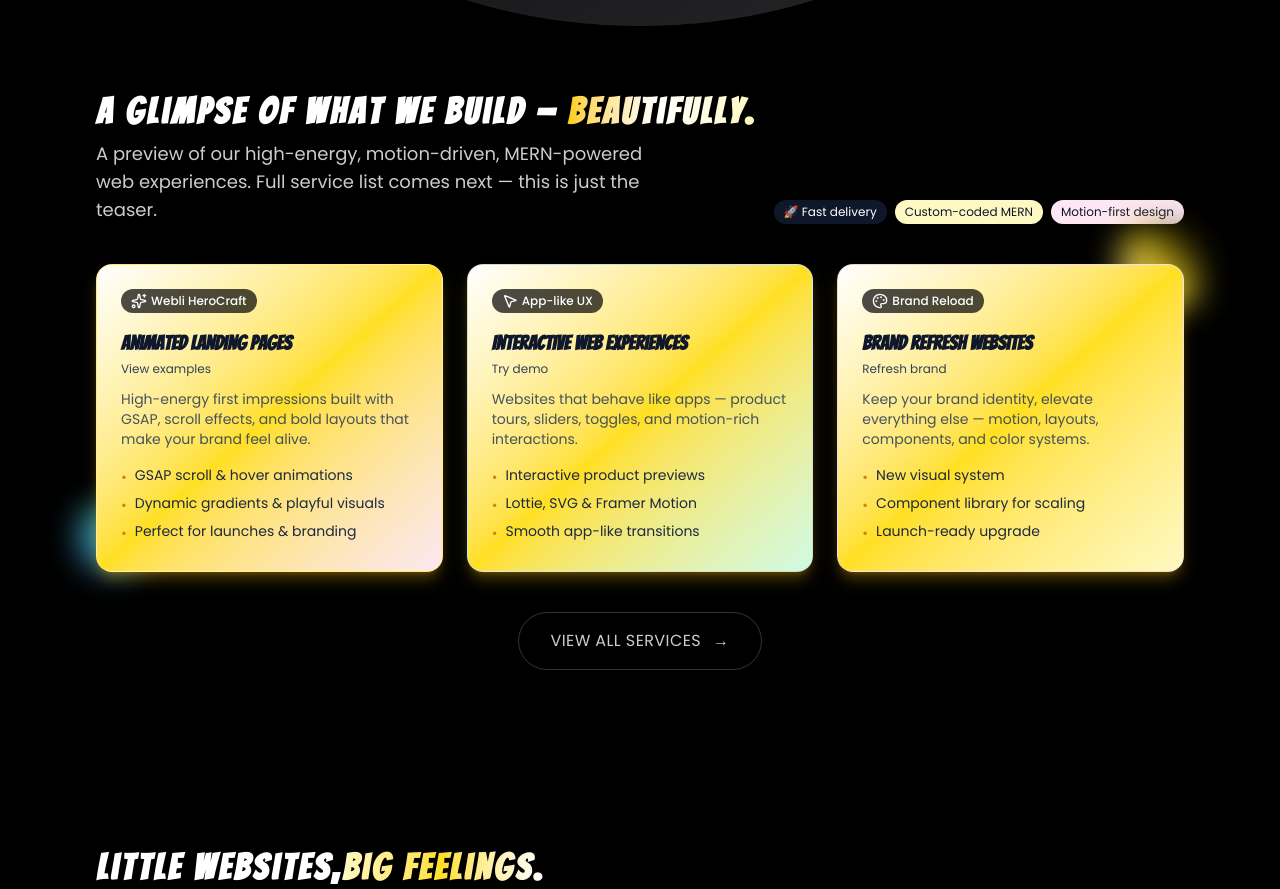
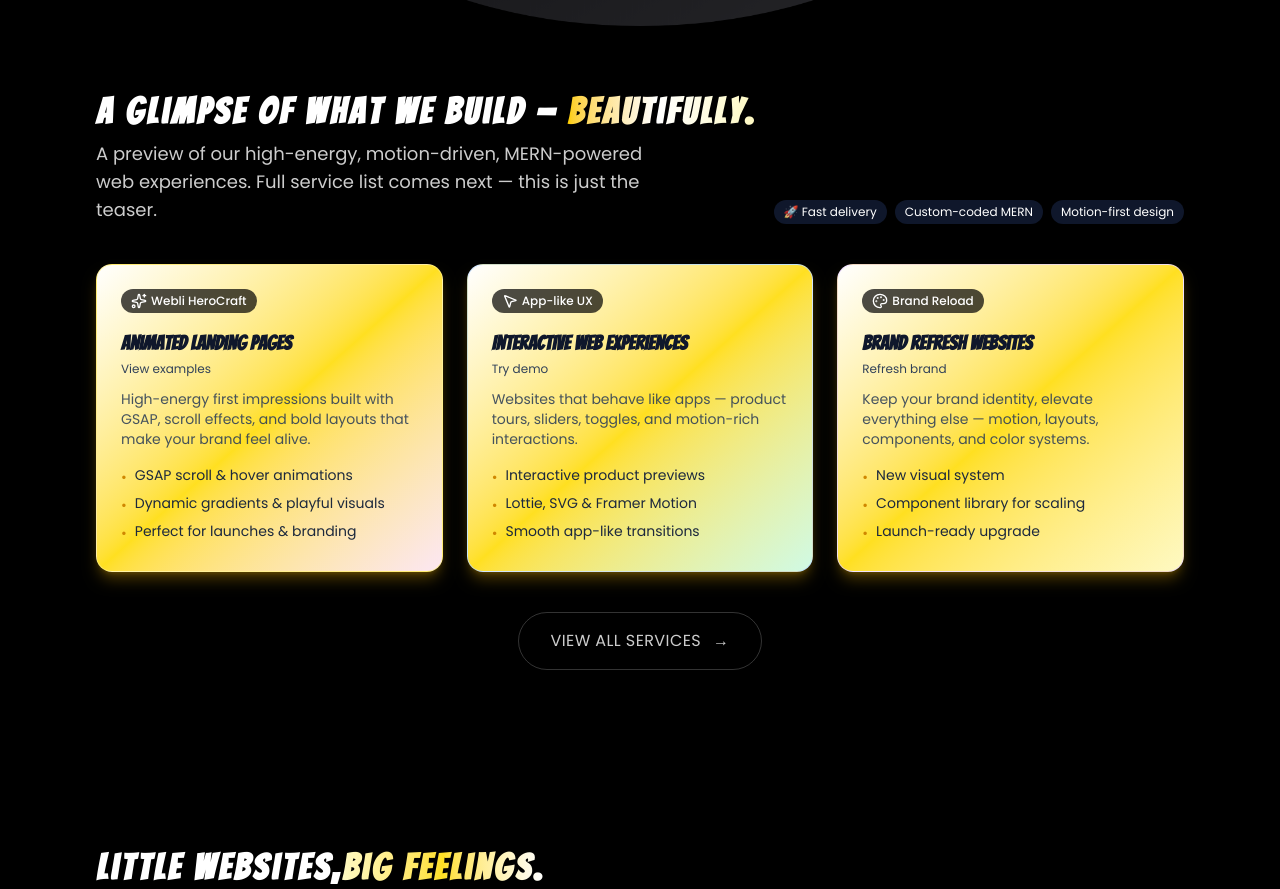
Before and after one commit to rishabh0777/webli-v2, a Next.js app in the folder weblistudio/: page / in a window 1280 px wide. Shown: the part 1414-2303 px from the top of the page. Built offline with nearby package versions, Linux system fonts and the light colour scheme.

Commit message:
feat: Implement GSAP animations for ServicePreview component with scroll-triggered effects

```diff
--- a/weblistudio/src/app/landing/servicePreview.js
+++ b/weblistudio/src/app/landing/servicePreview.js
@@ -1,11 +1,89 @@
 "use client";
 
-import React from "react";
+import React, { useRef } from "react";
 import Link from "next/link";
 import ServiceCard from "@/components/serviceCard";
 import { Sparkles, MousePointer2, Palette } from "lucide-react";
+import gsap from "gsap";
+import { ScrollTrigger } from "gsap/ScrollTrigger";
+import { useGSAP } from "@gsap/react";
+
+gsap.registerPlugin(ScrollTrigger);
 
 export default function ServicePreview() {
+  const sectionRef = useRef(null);
+  const headerRef = useRef(null);
+  const chipsRef = useRef([]);
+  const cardsRef = useRef([]);
+  const ctaRef = useRef(null);
+
+  const addChipRef = (el) => {
+    if (el && !chipsRef.current.includes(el)) {
+      chipsRef.current.push(el);
+    }
+  };
+
+  const addCardRef = (el) => {
+    if (el && !cardsRef.current.includes(el)) {
+      cardsRef.current.push(el);
+    }
+  };
+
+  useGSAP(
+    () => {
+      /* ---------- INITIAL STATE ---------- */
+      gsap.set(headerRef.current, { opacity: 0, y: 30 });
+      gsap.set(chipsRef.current, { opacity: 0, y: 20 });
+      gsap.set(cardsRef.current, { opacity: 0, y: 40 });
+      gsap.set(ctaRef.current, { opacity: 0, y: 20 });
+
+      /* ---------- TIMELINE ---------- */
+      const tl = gsap.timeline({
+        scrollTrigger: {
+          trigger: sectionRef.current,
+          start: "top 75%",
+        },
+        defaults: { ease: "power3.out" },
+      });
+
+      tl.to(headerRef.current, {
+        opacity: 1,
+        y: 0,
+        duration: 0.8,
+      })
+        .to(
+          chipsRef.current,
+          {
+            opacity: 1,
+            y: 0,
+            stagger: 0.12,
+            duration: 0.4,
+          },
+          "-=0.4"
+        )
+        .to(
+          cardsRef.current,
+          {
+            opacity: 1,
+            y: 0,
+            stagger: 0.15,
+            duration: 0.7,
+          },
+          "-=0.2"
+        )
+        .to(
+          ctaRef.current,
+          {
+            opacity: 1,
+            y: 0,
+            duration: 0.5,
+          },
+          "-=0.3"
+        );
+    },
+    { scope: sectionRef }
+  );
+
   const services = [
     {
       title: "Animated Landing Pages",
@@ -62,19 +140,17 @@ export default function ServicePreview() {
 
   return (
     <section
+      ref={sectionRef}
       id="service-preview"
       aria-labelledby="service-preview-heading"
       className="relative py-12 sm:py-16 lg:py-20"
     >
-      {/* INVISIBLE LOCAL + SERVICE SEO SIGNAL */}
-      <meta
-        name="keywords"
-        content="Webli Studio services, animated websites, MERN development, GSAP animations, startup web development, modern web agency India"
-      />
-
       <div className="max-w-6xl mx-auto px-4 sm:px-6 lg:px-8 relative">
         {/* Header */}
-        <div className="flex flex-col md:flex-row md:items-end md:justify-between gap-4 mb-8 sm:mb-10">
+        <div
+          ref={headerRef}
+          className="flex flex-col md:flex-row md:items-end md:justify-between gap-4 mb-8 sm:mb-10"
+        >
           <div>
             <h2
               id="service-preview-heading"
@@ -94,44 +170,41 @@ export default function ServicePreview() {
           </div>
 
           <div className="flex flex-wrap gap-2 text-[0.7rem] sm:text-xs text-slate-500">
-            <span className="inline-flex items-center rounded-full bg-slate-900 text-white px-2.5 py-1 shadow-sm">
-              🚀 Fast delivery
-            </span>
-            <span className="inline-flex items-center rounded-full bg-yellow-100 text-slate-900 px-2.5 py-1">
-              Custom-coded MERN
-            </span>
-            <span className="inline-flex items-center rounded-full bg-pink-100 text-slate-900 px-2.5 py-1">
-              Motion-first design
-            </span>
+            {["🚀 Fast delivery", "Custom-coded MERN", "Motion-first design"].map(
+              (text, i) => (
+                <span
+                  key={i}
+                  ref={addChipRef}
+                  className="inline-flex items-center rounded-full bg-slate-900 text-white px-2.5 py-1 shadow-sm"
+                >
+                  {text}
+                </span>
+              )
+            )}
           </div>
         </div>
 
-        {/* Cards grid */}
+        {/* Cards */}
         <div className="relative grid md:grid-cols-3 gap-5 sm:gap-6">
-          <div
-            className="absolute -top-6 -right-4 h-20 w-20 rounded-3xl bg-gradient-to-tr from-yellow-100 via-yellow-300 to-black opacity-80 blur-lg animate-[bounce_10s_ease-in-out_infinite_alternate]"
-            aria-hidden="true"
-          />
-          <div
-            className="absolute bottom-0 -left-4 h-16 w-16 rounded-3xl bg-gradient-to-tr from-blue-400 via-cyan-300 to-emerald-300 opacity-70 blur-lg animate-[bounce_12s_ease-in-out_infinite_alternate]"
-            aria-hidden="true"
-          />
-
           {services.map((card, index) => (
-            <article key={index} aria-label={card.title}>
+            <article
+              key={index}
+              ref={addCardRef}
+              aria-label={card.title}
+            >
               <ServiceCard {...card} />
             </article>
           ))}
         </div>
 
-        {/* Single CTA */}
-        <div className="text-center mt-10">
+        {/* CTA */}
+        <div ref={ctaRef} className="text-center mt-10">
           <Link
             href="/services"
             aria-label="View all Webli Studio services"
-            className="inline-flex items-center gap-3 text-sm sm:text-base tracking-wide uppercase text-white/80 hover:text-black px-8 py-4 border border-white/20 rounded-full hover:bg-gradient-to-r from-yellow-400 via-white to-yellow-200 transition about-cta-btn"
+            className="inline-flex items-center gap-3 text-sm sm:text-base tracking-wide uppercase text-white/80 hover:text-black px-8 py-4 border border-white/20 rounded-full hover:bg-gradient-to-r from-yellow-400 via-white to-yellow-200 transition"
           >
-            View All Services <span className="text-[4.5vw] sm:text-base">→</span>
+            View All Services <span>→</span>
           </Link>
         </div>
       </div>
```
